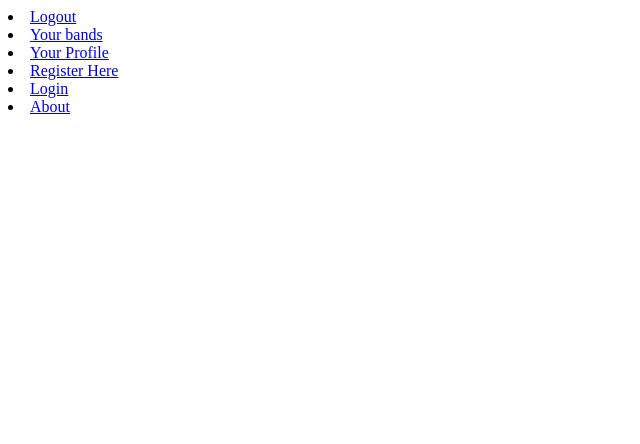
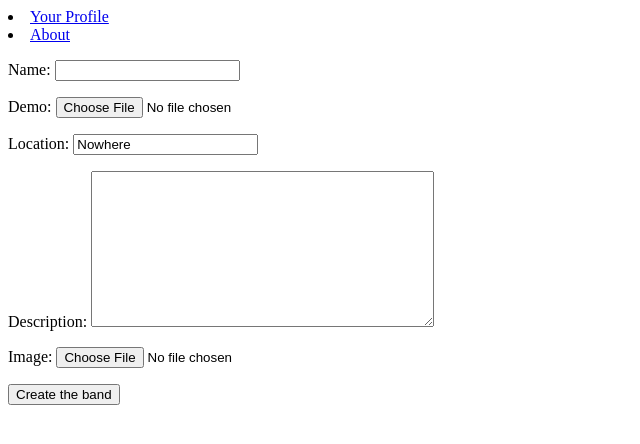
Before and after one commit to 2034890M/bandmatch, a Django app: template bandmatch_project/templates/bandmatch/make_a_band.html in a window 1280 px wide. Shown: the top 444 px of the page, without its empty margins (0-640 px from the left). Run offline with Django 3.2, Linux system fonts and the light colour scheme; the template is opened without the code that fills it: values that come from a table or form of the project are taken from there, others are empty.

Commit message:
Added bandform and make_a_band template

```diff
--- a/bandmatch_project/bandmatch/forms.py
+++ b/bandmatch_project/bandmatch/forms.py
@@ -1,5 +1,5 @@
 from django import forms
-from bandmatch.models import Player
+from bandmatch.models import Player, Band
 from django.contrib.auth.models import User
 
 
@@ -23,3 +23,19 @@ class PlayerForm(forms.ModelForm):
 	class Meta:
 		model = Player
 		exclude = ('location', 'privacy', 'user')
+
+#A form to create a band. Adding a player will need to be done after a creating a band.
+class BandForm(forms.ModelForm):
+
+	name = forms.CharField(max_length = 128)
+
+	location = forms.CharField(max_length = 256, initial = 'Nowhere')
+	description = forms.CharField(widget=forms.Textarea)
+
+
+	demo = forms.FileField(required = False)
+	image = forms.ImageField(required = False)
+
+	class Meta:
+		model = Band
+		exclude = ('slug', 'members')
--- a/bandmatch_project/bandmatch/models.py
+++ b/bandmatch_project/bandmatch/models.py
@@ -55,7 +55,7 @@ class Band(models.Model):
 	description = models.TextField()
 	image = models.ImageField(upload_to = 'band_images', blank = True)
 	members = models.ManyToManyField('Player')
-	slug = models.SlugField(unique=True)
+	slug = models.SlugField(unique=True) #With this we can't have bands with same names.
 
 	def save(self, *args, **kwargs):
 		self.slug = slugify(self.name)
--- a/bandmatch_project/bandmatch/urls.py
+++ b/bandmatch_project/bandmatch/urls.py
@@ -6,7 +6,7 @@ urlpatterns = patterns('',
     url(r'^about/$', views.about, name='about'),
     url(r'^your_bands/$', views.your_bands, name='your_bands'), # NEW MAPPING!
     url(r'^band/(?P<band_name_slug>[\w\-]+)/$', views.band, name='band'),
-    url(r'^profile/(?P<band_name_slug>[\w\-]+)/add_band/$', views.add_band, name='add_band'),
+    url(r'^profile/add_band/$', views.add_band, name='make_a_band'),
     #url(r'^profile/$', views.profile, name='your_profile'), using the same url for your and other profiles
     url(r'^profile/edit/$', views.edit_profile, name='edit_profile'),
     url(r'^profile/(?P<username>[\w\-]+)', views.profile, name='profile'),
--- a/bandmatch_project/templates/bandmatch/about.html
+++ b/bandmatch_project/templates/bandmatch/about.html
@@ -2,7 +2,7 @@
 
 {% if user.is_authenticated %}
 <li><a href="{% url 'your_bands' %}">Your bands</a></li>
-<li><a href="{% url 'your_profile' %}"> Your Profile </a></li>
+<li><a href="{% url 'profile' user.username %}"> Your Profile </a></li>
 
 {% else %}
 <li><a href="{% url 'register_profile' %}">Register Here</a></li>
--- a/bandmatch_project/templates/bandmatch/band.html
+++ b/bandmatch_project/templates/bandmatch/band.html
@@ -2,7 +2,7 @@
 
 {% if user.is_authenticated %}
 <li><a href="{% url 'your_bands' %}">Your bands</a></li>
-<li><a href="{% url 'your_profile' %}"> Your Profile </a></li>
+<li><a href="{% url 'profile' user.username %}"> Your Profile </a></li>
 
 {% else %}
 <li><a href="{% url 'register_profile' %}">Register Here</a></li>
--- a/bandmatch_project/templates/bandmatch/index.html
+++ b/bandmatch_project/templates/bandmatch/index.html
@@ -3,6 +3,7 @@
 {% if user.is_authenticated %}
 <li><a href="{% url 'your_bands' %}">Your bands</a></li>
 <li><a href="{% url 'profile' user.username %}"> Your Profile </a></li>
+<li><a href="{% url 'make_a_band' %}"> Create a band </a></li>
 
 {% else %}
 <li><a href="{% url 'register_profile' %}">Register Here</a></li>
--- a/bandmatch_project/templates/bandmatch/make_a_band.html
+++ b/bandmatch_project/templates/bandmatch/make_a_band.html
@@ -1,8 +1,27 @@
-<li><a href="{% url 'logout' %}?next=/rango/">Logout</a></li>
-<li><a href="{% url 'band' %}">Your bands</a></li>
-<li><a href="{% url 'profile' %}"> Your Profile </a></li>
+<li><a href="{% url 'profile' user.username %}"> Your Profile </a></li>
 
-<li><a href="{% url 'registration_register' %}">Register Here</a></li>
-<li><a href="{% url 'auth_login' %}">Login</a></li>
 
 <li><a href="{% url 'about' %}">About</a></li>
+
+{% if created %}
+The band was created!
+{% endif %}
+
+
+<body>
+
+        <form id="user_form" method="post" action="{% url 'make_a_band' %}"
+                enctype="multipart/form-data">
+
+            {% csrf_token %}
+
+            <!-- Display each form. The as_p method wraps each element in a paragraph
+                 (<p>) element. This ensures each element appears on a new line,
+                 making everything look neater. -->
+
+                 {{band_form.as_p}}
+            <!-- Provide a button to click to submit the form. -->
+            <input type="submit" name="submit" value="Create the band" />
+        </form>
+
+</body>
```
Also changed, not shown: bandmatch_project/bandmatch/views.py (+41 -4 lines), bandmatch_project/populate_bandmatch.py (+5 -3 lines).
